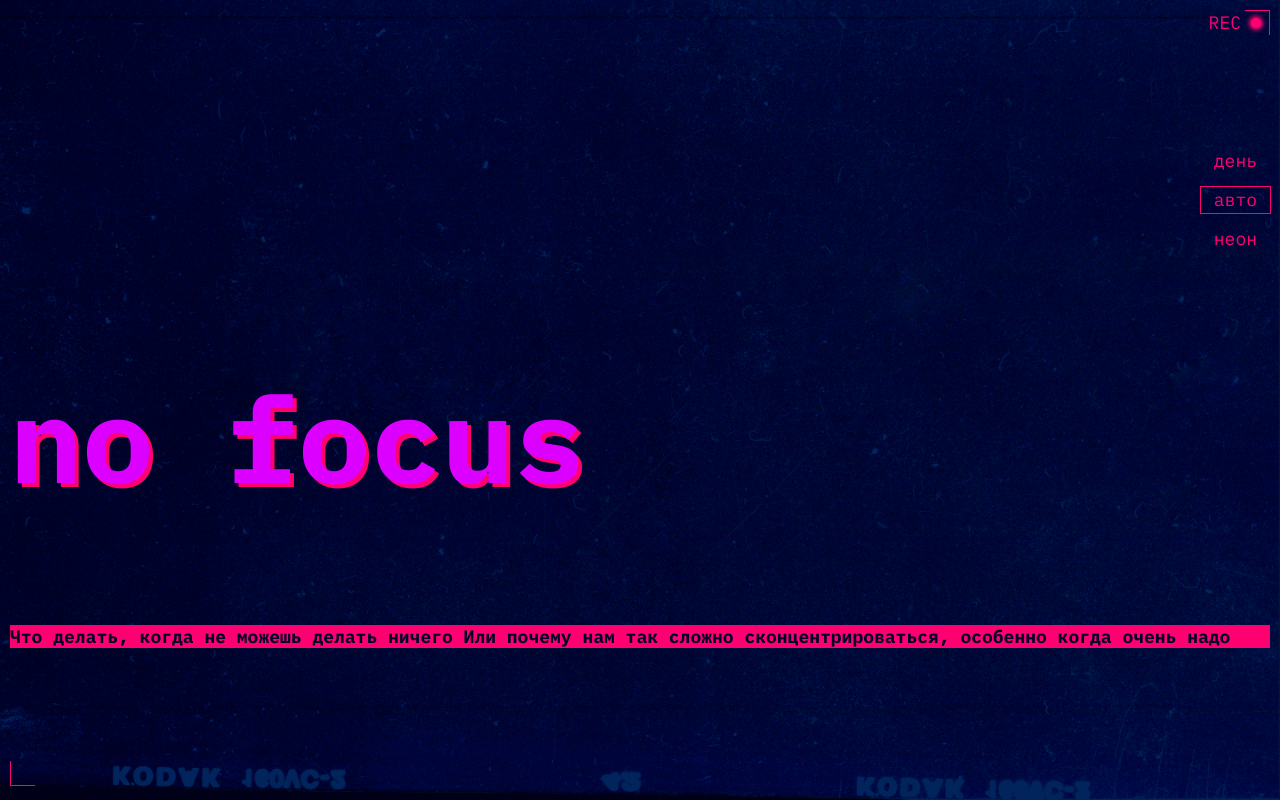
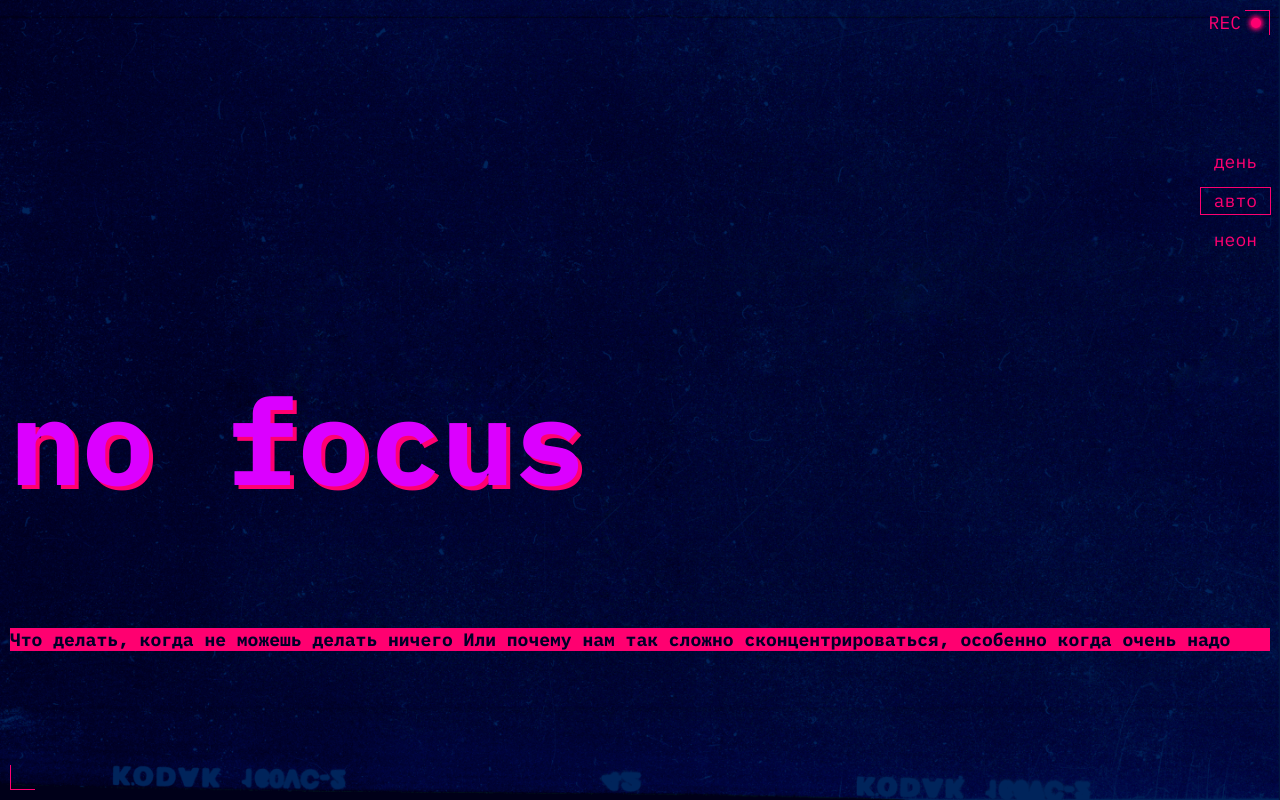
Before and after one commit to mdahovnik/slozhno-sosredotochitsya, a website: page index.html in a window 1280 px wide. Shown: the top 800 px of the page. Drawn offline with Linux system fonts and the light colour scheme.

Commit message:
Fix header, footer height

```diff
--- a/styles/style.css
+++ b/styles/style.css
@@ -2,7 +2,7 @@
 
 .page {
   /* сохраните в разметке и стилях класс page. На его основе работает скрипт. */
-  padding: 10px;
+  /* padding: 10px; */
   color: var(--accent-color);
   background-image: url(/images/cover-image-dark.png);
   background-color: var(--main-color);
@@ -21,7 +21,8 @@
 }
 
 .decorated-zone {
-  min-block-size: 97vh;
+  min-block-size: 100vh;
+  padding: 10px;
 }
 
 .decorated-zone::before {
@@ -31,25 +32,28 @@
   position: absolute;
   border-top: 1px solid var(--decoration-color);
   border-right: 1px solid var(--decoration-color);
-  inset-inline-end: 0;
+  inset-inline-end: 10px;
+  inset-block-start: 10px;
 }
 
 .decorated-zone::after {
   content: '';
   position: absolute;
-  inset-block-end: 0;
   inline-size: 25px;
   block-size: 25px;
   border-bottom: 1px solid var(--decoration-color);
   border-left: 1px solid var(--decoration-color);
+  inset-inline-start: 10px;
+  inset-block-end: 10px;
 }
 
 .decor-element {
   position: absolute;
   display: flex;
+  gap: 10px;
   align-items: center;
-  inset-inline-end: 9px;
-  gap: 10px;
+  inset-inline-end: 19px;
+  inset-block-start: 10px;
 }
 
 .decor-element::before {
@@ -134,7 +138,7 @@
 .main {
   display: grid;
   gap: 50px;
-  margin: 50px 0;
+  margin: 40px 10px;
 }
 
 .section {
```
